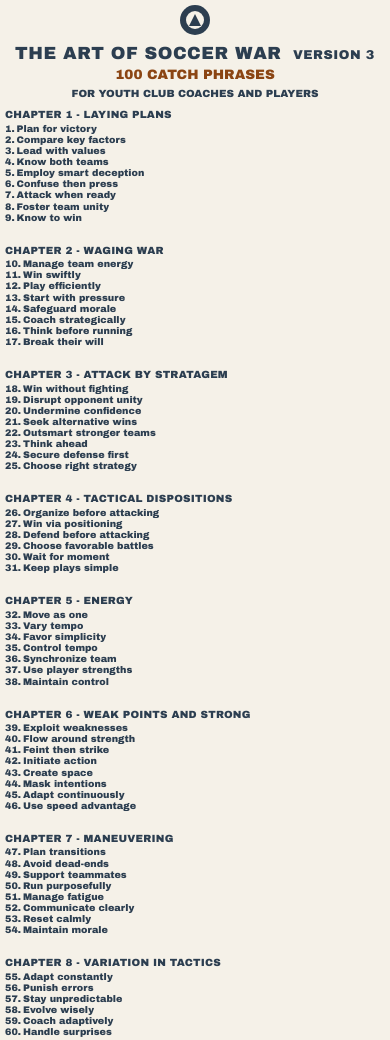
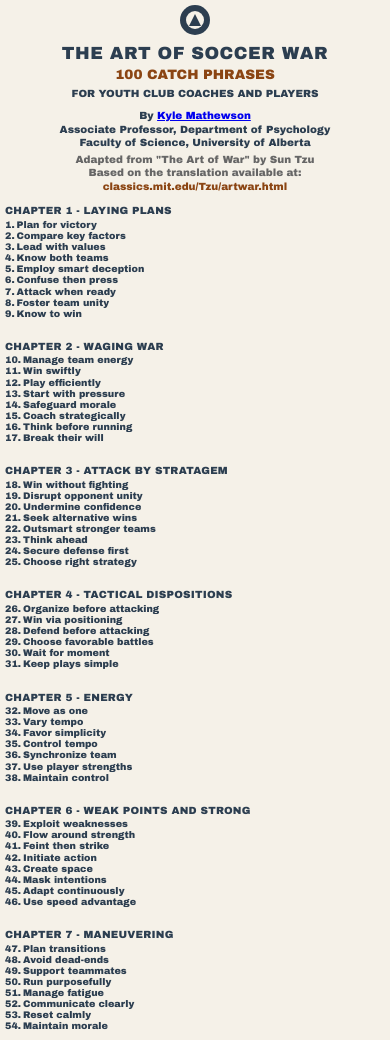
Before and after one commit to kylemath/artOfSoccerWar, a plain HTML site: page index.html in a window 390 px wide. Shown: the top 1040 px of the page. Drawn offline with Linux system fonts and the light colour scheme.

Commit message:
attributions

```diff
--- a/index.html
+++ b/index.html
@@ -103,6 +103,31 @@
             color: #2c3e50;
             text-transform: uppercase;
             margin-bottom: 15px;
+        }
+
+        .author {
+            font-size: 0.8rem;
+            font-weight: 700;
+            color: #2c3e50;
+            margin: 5px 0;
+            line-height: 1.3;
+        }
+
+        .attribution {
+            font-size: 0.75rem;
+            font-weight: 600;
+            color: #666;
+            margin: 10px 0 20px;
+            line-height: 1.3;
+        }
+
+        .attribution a {
+            color: #8b4513;
+            text-decoration: none;
+        }
+
+        .attribution a:hover {
+            text-decoration: underline;
         }
 
         .content {
@@ -223,6 +248,15 @@
                 font-size: 0.6rem;
                 margin-left: 12px;
             }
+
+            .author, .attribution {
+                font-size: 0.7rem;
+                margin: 4px 0;
+            }
+
+            .attribution {
+                margin-bottom: 15px;
+            }
         }
 
         /* Small mobile phones */
@@ -320,6 +354,15 @@
                 margin-top: 10px;
                 padding: 6px;
             }
+
+            .author, .attribution {
+                font-size: 0.65rem;
+                margin: 3px 0;
+            }
+
+            .attribution {
+                margin-bottom: 12px;
+            }
         }
     </style>
 </head>
@@ -327,9 +370,11 @@
     <div class="container">
         <div class="header">
             <div class="soccer-ball"></div>
-            <h1 class="main-title">THE ART OF SOCCER WAR <span class="version">VERSION 3</span></h1>
+            <h1 class="main-title">THE ART OF SOCCER WAR </h1>
             <h2 class="subtitle">100 CATCH PHRASES</h2>
             <p class="tagline">FOR YOUTH CLUB COACHES AND PLAYERS</p>
+            <p class="author">By <a href="https://kylemathewson.com" target="_blank">Kyle Mathewson</a><br>Associate Professor, Department of Psychology<br>Faculty of Science, University of Alberta</p>
+            <p class="attribution">Adapted from "The Art of War" by Sun Tzu<br>Based on the translation available at:<br><a href="https://classics.mit.edu/Tzu/artwar.html" target="_blank">classics.mit.edu/Tzu/artwar.html</a></p>
         </div>
 
         <div class="content">
```
